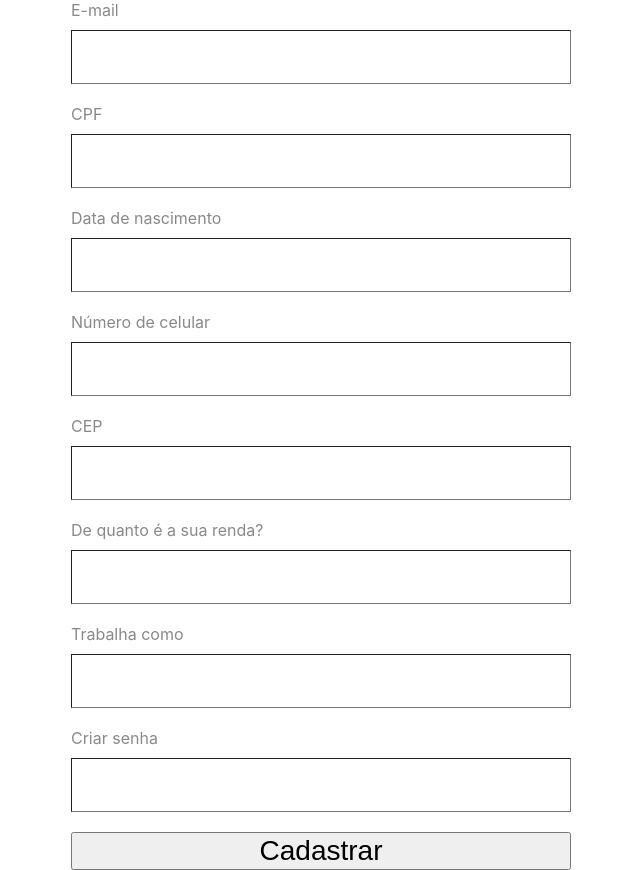
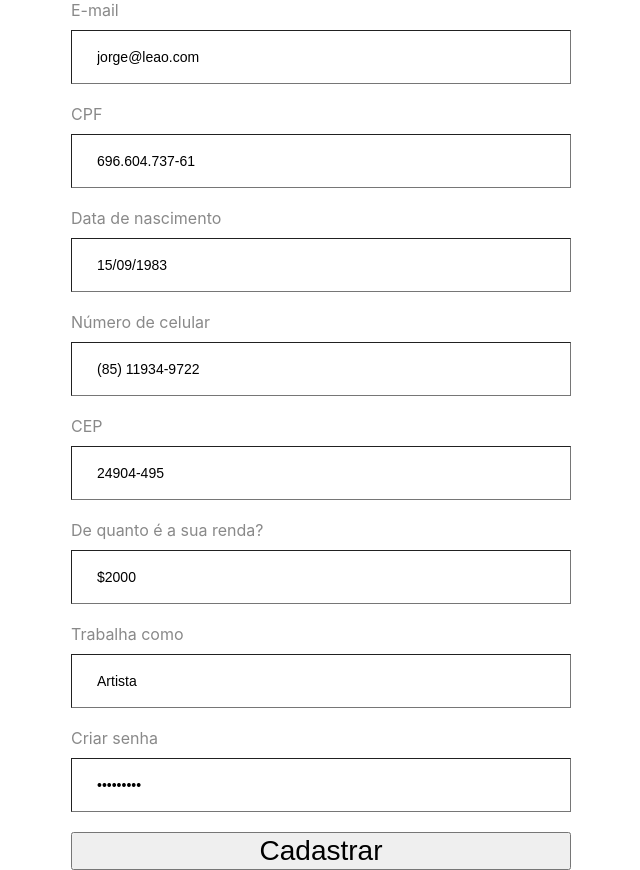
Before and after one commit to guilsa/irruptor, a React (Create React App) app: page / in a window 1280 px wide. Shown: the part 380-1250 px from the top of the page, without its empty margins (319-959 px from the left). Built offline with nearby package versions, Linux system fonts and the light colour scheme.

Commit message:
Mock data para passo 1

```diff
--- a/src/DataContext.js
+++ b/src/DataContext.js
@@ -4,7 +4,17 @@ import React, { createContext, useState, useContext } from 'react'
 const DataContext = createContext()
 
 export const DataProvider = ({children}) => {
-  const [data, setData] = useState({})
+  const [data, setData] = useState({
+    fullName: 'Jorge Leao',
+    email: 'jorge@leao.com',
+    cpf: '696.604.737-61',
+    dob: '15/09/1983',
+    cel: '(85) 11934-9722',
+    cep: '24904-495',
+    income: '$2000',
+    job: 'Artista',
+    password: 'foobar123',
+  })
 
   const setValues = (values) => {
     setData(prevData => ({
--- a/src/Passo1.js
+++ b/src/Passo1.js
@@ -21,7 +21,17 @@ export const Passo1 = () => {
   const { setValues, data } = useData()
   const history = useHistory()
   const { register, handleSubmit, errors } = useForm({
-    defaultValues: { fullName: data.fullName, email: data.email },
+    defaultValues: {
+      fullName: data.fullName,
+      email: data.email,
+      cpf: data.cpf,
+      dob: data.dob,
+      cel: data.cel,
+      cep: data.cep,
+      income: data.income,
+      job: data.job,
+      password: data.password,
+    },
     mode: 'onBlur',
     resolver: yupResolver(schema),
   })
@@ -70,7 +80,7 @@ export const Passo1 = () => {
           ref={register}
           id='cpf'
           type='text'
-          label='CPF'
+          label='cpf'
           name='cpf'
         />
         <label className="helper-text">
@@ -141,7 +151,7 @@ export const Passo1 = () => {
         <input
           ref={register}
           id='password'
-          type='text'
+          type='password'
           label='password'
           name='password'
         />
--- a/src/index.css
+++ b/src/index.css
@@ -28,13 +28,10 @@ form {
 }
 
 input {
+  border-width: 1px;
   font-size: 14px;
   padding: 18px 45px 18px 25px;
   margin-bottom: 10px;
-}
-
-input[type=text] {
-  border-width: 1px;
 }
 
 label {
```
Also changed, not shown: src/images/pass.svg (added).
